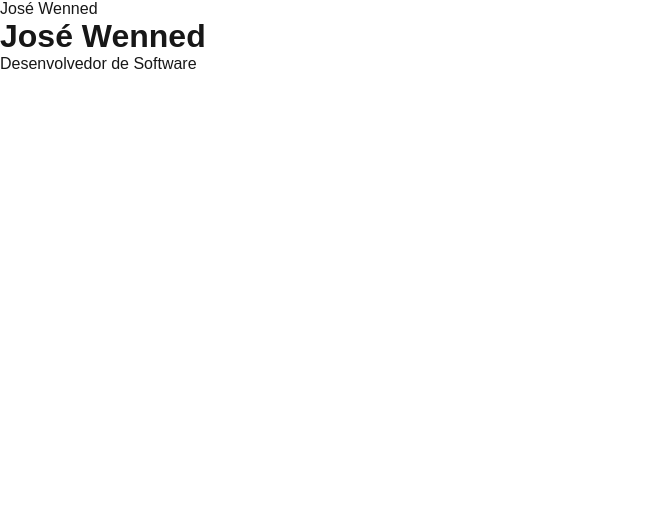
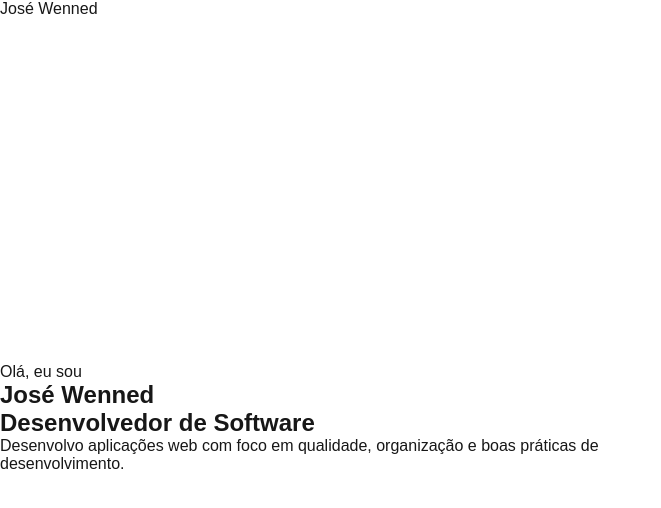
Before and after one commit to JoseWenned/repository-portfolio-profissional, a Next.js app: page / in a window 1280 px wide. Shown: the top 508 px of the page, without its empty margins (0-661 px from the left). Built offline with nearby package versions, Linux system fonts and the light colour scheme.

Commit message:
feat: create hero component

```diff
--- a/src/app/page.tsx
+++ b/src/app/page.tsx
@@ -1,12 +1,12 @@
 import Header from "@/components/Header/Header";
+import Hero from "@/components/Hero/Hero";
 
 export default function Home() {
   return (
     <>
     <Header />
       <main>
-        <h1>José Wenned</h1>
-        <p>Desenvolvedor de Software</p>
+        <Hero />
       </main>
     </>
   );
--- /dev/null
+++ b/src/components/Hero/Hero.module.css
@@ -0,0 +1,17 @@
+.hero {
+  min-height: 100vh;
+  display: flex;
+  align-items: center;
+}
+
+.content {
+  max-width: 700px;
+}
+
+.greeting {
+  margin: 0;
+}
+
+.description {
+  max-width: 600px;
+}
--- /dev/null
+++ b/src/components/Hero/Hero.tsx
@@ -0,0 +1,20 @@
+import styles from "./Hero.module.css";
+
+export default function Hero() {
+    return (
+        <section className={styles.hero}>
+            <div className={styles.content}>
+                <p className={styles.greeting}>Olá, eu sou</p>
+
+                <h1>José Wenned</h1>
+
+                <h2>Desenvolvedor de Software</h2>
+
+                <p className={styles.description}>
+                    Desenvolvo aplicações web com foco em qualidade, organização e boas
+                    práticas de desenvolvimento.
+                </p>
+            </div>
+        </section>
+    );
+}
```
